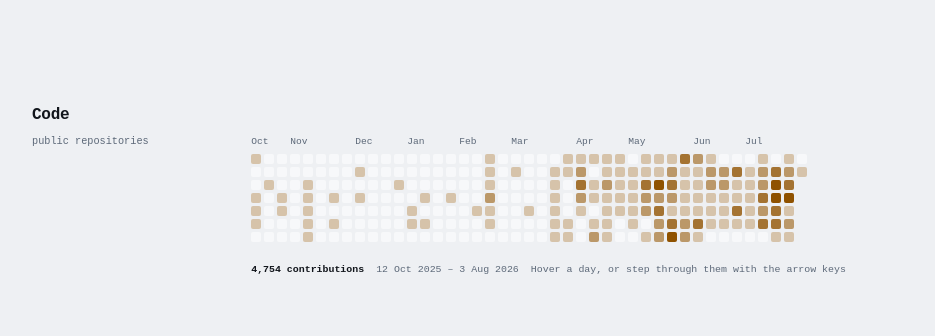
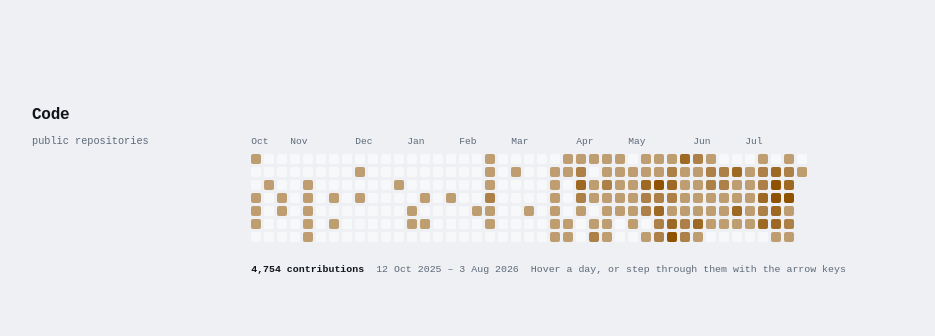
Before and after one commit to MubiZero/mubi.dev, an Astro site: page / in a window 1280 px wide. Shown: the part 4042-4378 px from the top of the page, without its empty margins (104-1039 px from the left). Built offline with nearby package versions, Linux system fonts and the light colour scheme; Astro itself is replaced by a stand-in of ours; no server answers; a web font is replaced by a local one.

Commit message:
fix: raise the calendar step that separates work from no work
Spacing five levels evenly left the first one at 1.93:1 in dark and
1.61:1 in light, so a day with a commit looked like a day without, and
that is the only distinction the graph exists to draw. Front-loading
the ramp puts it at 3.19:1 and 2.40:1.

Nothing was watching this: axe does not compare two adjacent fills and
the palette test only measures text on the page background.

```diff
--- a/src/styles/site.css
+++ b/src/styles/site.css
@@ -873,17 +873,25 @@ body {
 }
 
 /* One accent, stepped by intensity, instead of a second colour imported from
-   another product. */
+   another product.
+
+   The ramp is front-loaded on purpose. Five steps have to share the whole
+   distance from the empty cell to the accent, so spacing them evenly left the
+   first step at 1.93:1 in dark and 1.61:1 in light, and a day with one commit
+   was indistinguishable from a day with none. That boundary is the one the
+   graph exists to show, so it takes the largest jump (3.19:1 dark, 2.40:1
+   light) and the upper steps carry the remainder. The exact count is never
+   colour alone: every cell states it in its tooltip and to a screen reader. */
 .calendar__day[data-level='1'] {
-  background: color-mix(in srgb, var(--accent) 32%, var(--raised));
+  background: color-mix(in srgb, var(--accent) 55%, var(--raised));
 }
 
 .calendar__day[data-level='2'] {
-  background: color-mix(in srgb, var(--accent) 58%, var(--raised));
+  background: color-mix(in srgb, var(--accent) 72%, var(--raised));
 }
 
 .calendar__day[data-level='3'] {
-  background: color-mix(in srgb, var(--accent) 80%, var(--raised));
+  background: color-mix(in srgb, var(--accent) 86%, var(--raised));
 }
 
 .calendar__day[data-level='4'] {
```
Also changed, not shown: tests/unit/contrast.test.ts (+58 -0 lines).
